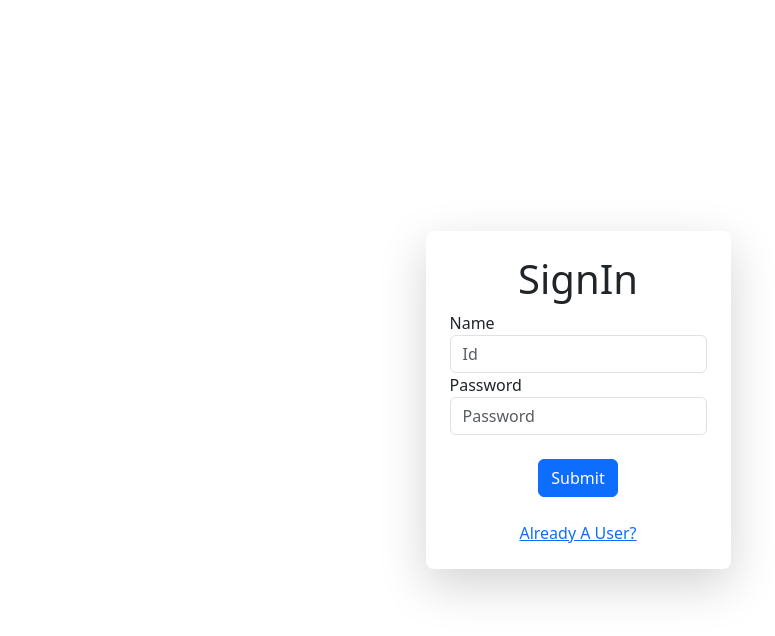
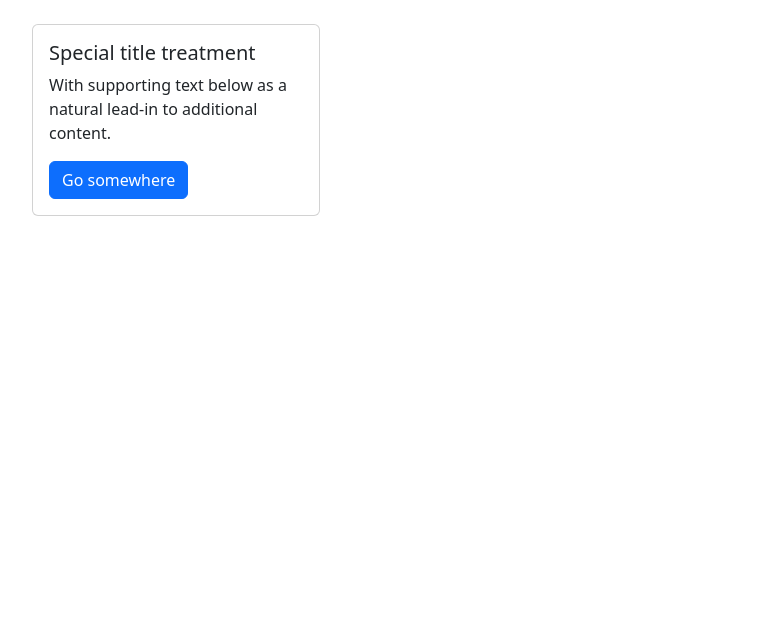
Before and after one commit to Silentb0Y/mini-project5-coursera-clone, a React (Create React App) app in the folder frontend/: page /signIn in a window 1280 px wide. Shown: the top 636 px of the page, without its empty margins (62-837 px from the left). Built offline with nearby package versions, Linux system fonts and the light colour scheme.

Commit message:
homePage added

```diff
--- a/frontend/src/App.tsx
+++ b/frontend/src/App.tsx
@@ -1,17 +1,19 @@
 import React from 'react';
 import { BrowserRouter as Router, Routes, Route } from 'react-router-dom';
+import { HomePage } from './pages/homePage';
 import { Login } from './pages/login';
 import { SignIn } from './pages/signin';
 
 function App() {
   return (
     <div className="App">
-      <Router>
+      {/* <Router>
         <Routes>
           <Route path='/' element={<Login />}/>
           <Route path='/signIn' element={<SignIn />}/>
         </Routes>
-      </Router>
+      </Router> */}
+      <HomePage/>
     </div>
   );
 }
--- /dev/null
+++ b/frontend/src/pages/homePage.tsx
@@ -0,0 +1,16 @@
+import "bootstrap/dist/css/bootstrap.min.css"
+
+export function HomePage() {
+
+    return(
+        <div className="container p-4">
+            <div className="card" style={{ width: '18rem' }}>
+                <div className="card-body">
+                    <h5 className="card-title">Special title treatment</h5>
+                    <p className="card-text">With supporting text below as a natural lead-in to additional content.</p>
+                    <a href="#" className="btn btn-primary">Go somewhere</a>
+                </div>
+            </div>
+        </div>
+    )
+}
```
